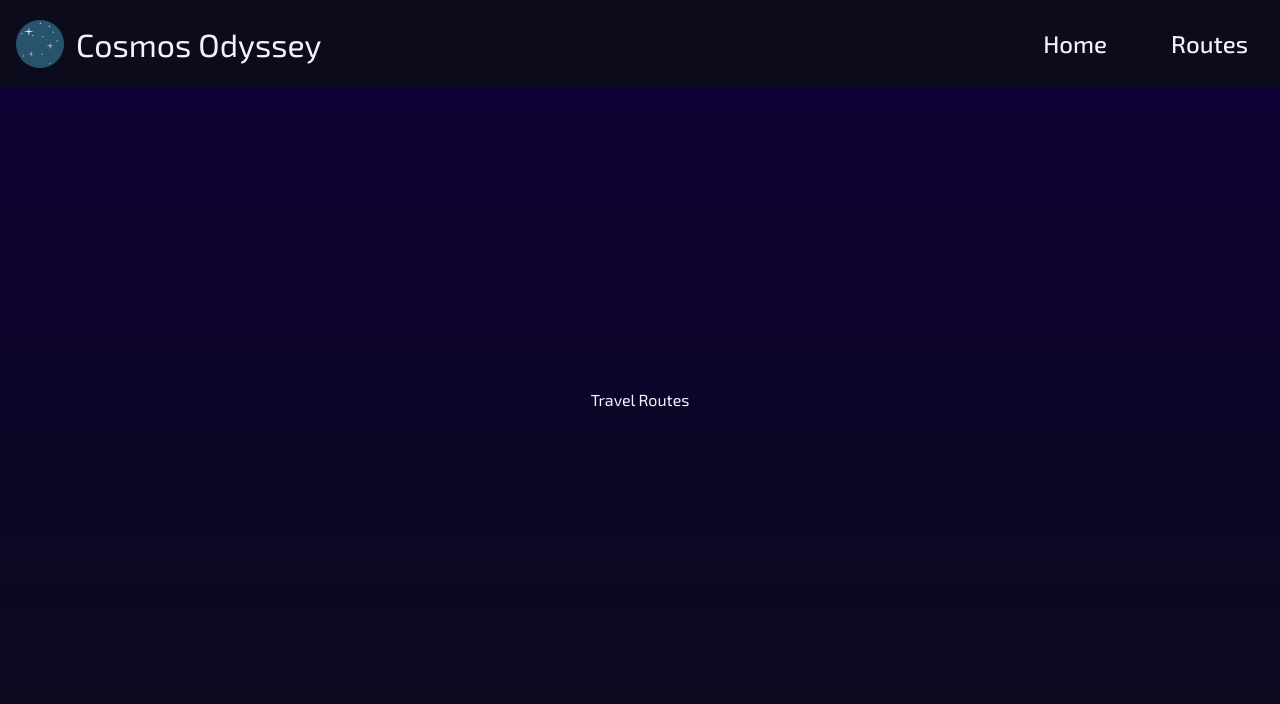
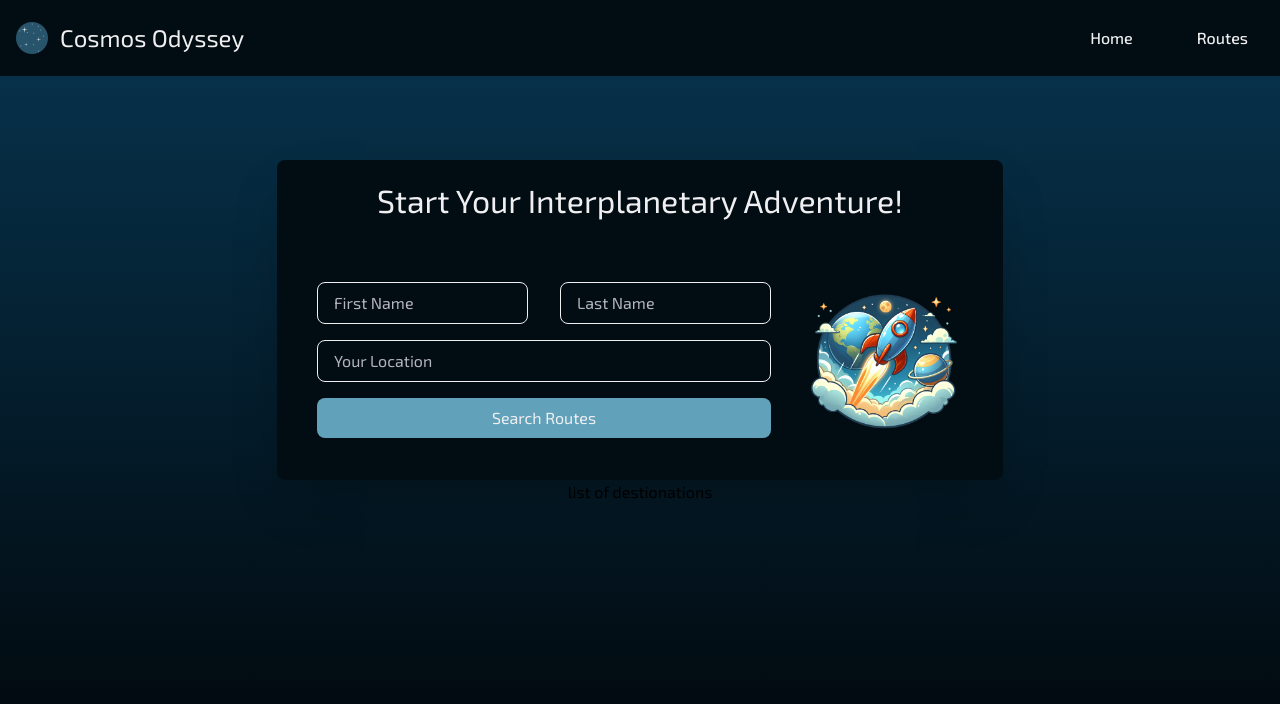
Before and after one commit to Martenelias/cosmos-odyssey, a React (Vite) app in the folder cosmos-odyssey-project/: page /routes in a window 1280 px wide. Shown: the top 704 px of the page. Built offline with nearby package versions, Linux system fonts and the light colour scheme.

Commit message:
dataparse

```diff
--- a/cosmos-odyssey-project/eslint.config.js
+++ b/cosmos-odyssey-project/eslint.config.js
@@ -24,6 +24,8 @@ export default [
       'react-refresh': reactRefresh,
     },
     rules: {
+      'quotes': ['error', 'single'],
+      'jsx-quotes': ['error', 'prefer-single'],
       ...js.configs.recommended.rules,
       ...react.configs.recommended.rules,
       ...react.configs['jsx-runtime'].rules,
--- a/cosmos-odyssey-project/src/App.jsx
+++ b/cosmos-odyssey-project/src/App.jsx
@@ -3,17 +3,19 @@ import { BrowserRouter as Router, Routes, Route } from 'react-router-dom';
 import Intro from './pages/Intro';
 import TravelRoutes from './pages/TravelRoutes';
 import Nav from './components/Navbar';
+import DataPage from './utils/DataPage';
 
 function App() {
 
   return (
     <Router>
       <Routes>
-        <Route path="/" element={<Intro />} />
+        <Route path='/' element={<Intro />} />
       </Routes>
       <Nav />
       <Routes>
-        <Route path="/routes" element={<TravelRoutes />} />
+        <Route path='/routes' element={<TravelRoutes />} />
+        <Route path='/data' element={<DataPage />} />
       </Routes>
     </Router>
   );
--- a/cosmos-odyssey-project/src/components/Navbar.jsx
+++ b/cosmos-odyssey-project/src/components/Navbar.jsx
@@ -3,17 +3,17 @@ import { NavLink } from 'react-router-dom';
 
 const Nav = () => {
   return (
-    <Navbar className='bg-backgroundDark-900 text-backgroundLight-500 font-exo-2 fixed w-full'>
-      <Navbar.Brand href="/">
-      <img src="/space.svg" className="mr-3 xl:h-12 lg:h-9 h-7" alt="Cosmos Odyssey Logo" />
-      <span className="self-center whitespace-nowrap text-lg lg:text-xl">Cosmos Odyssey</span>
+    <Navbar className='bg-background-500 text-tertiary-50 font-exo-2 fixed w-full'>
+      <Navbar.Brand href='/'>
+      <img src='/space.svg' className='mr-3 xl:h-8 lg:h-6 h-5' alt='Cosmos Odyssey Logo' />
+      <span className='self-center whitespace-nowrap text-base lg:text-lg'>Cosmos Odyssey</span>
       </Navbar.Brand>
-      <Navbar.Toggle className='hover:bg-transparent text-backgroundLight-500' />
+      <Navbar.Toggle className='hover:bg-transparent text-tertiary-50' />
       <Navbar.Collapse>
-        <NavLink to='/' active className='text-xl md:text-lg  my-2 py-2 px-4 rounded-lg hover:bg-backgroundDark-500'>
+        <NavLink to='/' active className='text-lg md:text-base  my-2 py-2 px-4 rounded-lg hover:bg-primary-900'>
           Home
         </NavLink>
-        <NavLink to='/routes' className='text-xl md:text-lg  my-2 py-2 px-4 rounded-lg hover:bg-backgroundDark-500'>
+        <NavLink to='/routes' className='text-lg md:text-base  my-2 py-2 px-4 rounded-lg hover:bg-primary-900'>
           Routes
         </NavLink>
       </Navbar.Collapse>
--- a/cosmos-odyssey-project/src/pages/Intro.jsx
+++ b/cosmos-odyssey-project/src/pages/Intro.jsx
@@ -6,9 +6,9 @@ const Intro = () => {
     <div className='h-screen flex justify-end bg-[url("/galaxy.jpg")] bg-cover'>
       <div className='min-h-screen max-w-[600px] w-full py-8 px-16'>
         <div className='flex flex-col justify-center items-center h-full gap-16'>
-          <h1 className='font-orbitron text-4xl text-center text-backgroundLight-500'>Cosmos<br/>Odyssey</h1>
-          <p className='font-orbitron text-lg text-center text-backgroundLight-700'>Explore the Solar System Like Never Before!</p>
-          <NavLink to='/routes' className='bg-backgroundLight-500 text-backgroundDark-500 font-exo-2 hover:scale-110 transition-transform duration-500 py-4 px-8 rounded-lg'>
+          <h1 className='font-orbitron text-4xl text-center text-tertiary-50'>Cosmos<br/>Odyssey</h1>
+          <p className='font-orbitron text-lg text-center text-tertiary-200'>Explore the Solar System Like Never Before!</p>
+          <NavLink to='/routes' className='bg-tertiary-50 text-background-500 font-exo-2 hover:scale-110 transition-transform duration-500 py-4 px-8 rounded-lg'>
             EXPLORE ROUTES
           </NavLink>
         </div>
--- a/cosmos-odyssey-project/src/pages/TravelRoutes.jsx
+++ b/cosmos-odyssey-project/src/pages/TravelRoutes.jsx
@@ -1,9 +1,41 @@
 const TravelRoutes = () => {
   return (
-    <div className='min-h-screen bg-gradient-to-b from-tertiary-900 to-backgroundDark-900 font-exo-2 flex justify-center items-center p-10'>
-      <h1 className='text-backgroundLight-500'>
-        Travel Routes
-      </h1>
+    <div className='min-h-screen bg-gradient-to-b from-secondary-700 to-background-900 font-exo-2 flex flex-col pt-40 items-center p-10'>
+      <div className='flex flex-col justify-center items-center shadow-2xl rounded-lg bg-background-500'>
+        <h2 className='text-tertiary-50 text-base lg:text-xl p-4'>Start Your Interplanetary Adventure!</h2>
+        <div className='flex justify-center items-center gap-8 p-6 lg:p-10'>
+          <form className='flex flex-col justify-center items-center gap-4'>
+            <div className='flex gap-4 lg:gap-8'>
+              <input
+                type='text'
+                name='first-name'
+                placeholder='First Name'
+                className='rounded-lg placeholder-tertiary-200 text-sm lg:text-base px-4 bg-transparent border border-tertiary-50 w-full'
+              />
+              <input
+                type='text'
+                name='last-name'
+                placeholder='Last Name'
+                className='rounded-lg placeholder-tertiary-200 text-sm lg:text-base px-4 bg-transparent border border-tertiary-50 w-full'
+              />
+            </div>
+            <button
+              className='rounded-lg text-tertiary-200 text-sm lg:text-base py-2 px-4 w-full text-left bg-transparent border border-tertiary-50'
+            >
+              Your Location
+            </button>
+            <button
+              className='rounded-lg text-tertiary-50 py-2 px-4 w-full bg-primary-500 hover:bg-primary-700'
+            >
+              Search Routes
+            </button>
+          </form>
+          <img src='/rocket.png' alt='A Rocket Image' className='h-40 hidden lg:block' />
+        </div>
+      </div>
+      <div>
+        <h1>list of destionations</h1>
+      </div>
     </div>
   );
 };
--- a/cosmos-odyssey-project/src/utils/ApiList.jsx
+++ b/cosmos-odyssey-project/src/utils/ApiList.jsx
@@ -1,12 +1,7 @@
 import axios from 'axios';
-import { useEffect } from 'react';
 
 const API_URL = 'https://cors-anywhere.herokuapp.com/https://cosmos-odyssey.azurewebsites.net/api/v1.0/TravelPrices';
 
-
-const Content = () => {
-
-  useEffect(() => {
 const fetchData = async () => {
   try {
     const response = await axios.get(API_URL);
@@ -14,10 +9,8 @@ const Content = () => {
     return response.data;
   } catch (error) {
     console.error('Error fetching data:', error);
+    return null;
   }
 };
-    fetchData();
-  }, []);
-};
 
-export default Content;
+export default fetchData;
--- /dev/null
+++ b/cosmos-odyssey-project/src/utils/DataPage.jsx
@@ -0,0 +1,39 @@
+import { useState, useEffect } from 'react';
+import fetchData from './ApiList';
+import { getLegs, getProviders, getRoutesInfo } from './DataParser';
+
+const DataPage = () => {
+  const [legs, setLegs] = useState([]);
+  const [providers, setProviders] = useState([]);
+  const [routesInfo, setRoutesInfo] = useState([]);
+
+  useEffect(() => {
+    const loadData = async () => {
+      const data = await fetchData();
+      const parsedLegs = getLegs(data);
+      const parsedProviders = getProviders(parsedLegs);
+      const parsedRoutesInfo = getRoutesInfo(parsedLegs);
+      setLegs(parsedLegs);
+      console.log('parsedLegs:', parsedLegs);
+      setProviders(parsedProviders);
+      console.log('parsedProviders:', parsedProviders);
+      setRoutesInfo(parsedRoutesInfo);
+      console.log('parsedRoutesInfo:', parsedRoutesInfo);
+    };
+    loadData();
+  }, []);
+
+  return (
+    <div>
+      <h1>data overview</h1>
+      <h2>Legs</h2>
+      <pre className='bg-primary-500'>{JSON.stringify(legs, null, 2)}</pre>
+      <h2>Providers</h2>
+      <pre>{JSON.stringify(providers, null, 2)}</pre>
+      <h2>Routes Info</h2>
+      <pre className='bg-primary-500'>{JSON.stringify(routesInfo, null, 2)}</pre>
+    </div>
+  );
+};
+
+export default DataPage;
--- /dev/null
+++ b/cosmos-odyssey-project/src/utils/DataParser.jsx
@@ -0,0 +1,9 @@
+const getLegs = (data) => data?.legs || [];
+
+const getProviders = (legs) => legs.map((leg) => leg.providers).flat();
+
+const getRoutesInfo = (legs) => legs.map((leg) => leg.routeInfo);
+
+
+
+export { getLegs, getProviders, getRoutesInfo };
--- a/cosmos-odyssey-project/tailwind.config.js
+++ b/cosmos-odyssey-project/tailwind.config.js
@@ -1,9 +1,9 @@
-import flowbite from "flowbite-react/tailwind";
+import flowbite from 'flowbite-react/tailwind';
 
 export default {
   content: [
-    "./index.html",
-    "./src/**/*.{js,ts,jsx,tsx}",
+    './index.html',
+    './src/**/*.{js,ts,jsx,tsx}',
     flowbite.content()
   ],
   theme: {
@@ -27,30 +27,26 @@ export default {
       },
       colors: {
         'primary': {
-          500: '#7A0BC0',
-          700: '#570888',
-          900: '#330551',
+          500: '#61A1BA',
+          700: '#457284',
+          900: '#29444E',
         },
         'secondary': {
-          500: '#FA58B6',
-          700: '#B23E81',
-          900: '#69254C',
+          500: '#0A4A71',
+          700: '#073550',
+          900: '#041F2F',
         },
         'tertiary': {
-          500: '#270082',
-          700: '#1C005C',
-          900: '#100037',
+          50: '#EFEFF1',
+          200: '#B5B4C0',
+          500: '#5F5B76',
+          700: '#434154',
+          900: '#282632',
         },
-        'backgroundLight': {
-          200: '#F9F9FF',
-          500: '#F2F2FF',
-          700: '#ACACB5',
-          900: '#66666B',
-        },
-        'backgroundDark': {
-          500: '#1A1A40',
-          700: '#12122D',
-          900: '#0B0B1B',
+        'background': {
+          500: '#020D13',
+          700: '#01090D',
+          900: '#010508',
         },
       },
     },
```
Also changed, not shown: cosmos-odyssey-project/public/rocket.png (added), cosmos-odyssey-project/src/utils/dataParse.jsx (deleted). Lines whose indentation alone changed are shown as unchanged.
